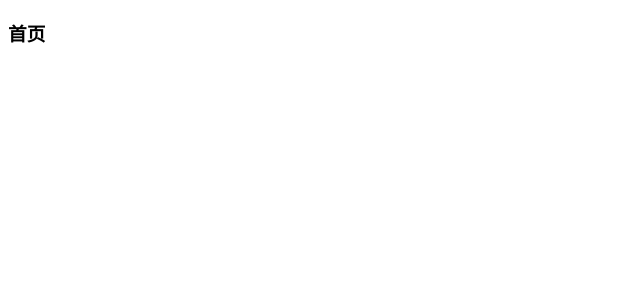
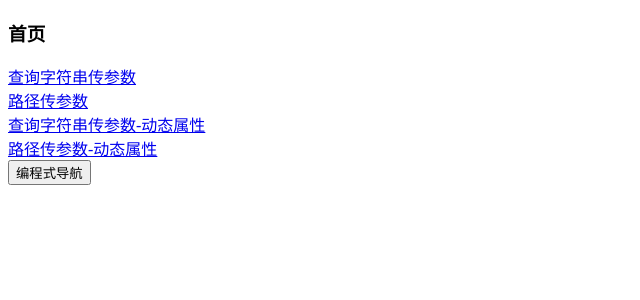
Before and after one commit to mindfreakcriss/my_vue_demo, a Vue app in the folder vue_base/: page / in a window 1280 px wide. Shown: the top 300 px of the page, without its empty margins (0-640 px from the left). Built offline with nearby package versions, Linux system fonts and the light colour scheme.

Commit message:
【提交】数据传参跳转

```diff
--- a/vue_base/src/router/index.js
+++ b/vue_base/src/router/index.js
@@ -4,11 +4,18 @@ import {createRouter,createWebHistory} from 'vue-router'
 const routes = [
     {
         path: '/', //路径
+        //alias:'/home', //路由别名
+        alias:['/index','/home'],//批量别名
         component: () => import('@/views/index.vue'), //组件
     },
     {
         path: '/content',
         component: () => import("@/views/content.vue")
+    },
+    {
+        path: '/user/:id',  //user/123 ,需要注意路径需要一致
+        name: 'member',//路由名字,用于动态参数传递
+        component: () => import('@/views/user.vue'),
     }
 ]
 
--- a/vue_base/src/views/content.vue
+++ b/vue_base/src/views/content.vue
@@ -4,6 +4,9 @@
 
 <template>
   <h3>内容页</h3>
+  <hr>
+  id: {{$route.query.id}}
+  name: {{$route.query.name}}
 </template>
 
 <style scoped>
--- a/vue_base/src/views/index.vue
+++ b/vue_base/src/views/index.vue
@@ -1,9 +1,24 @@
 <script setup>
+    import {useRouter} from 'vue-router'
+    const router = useRouter()
+
+    const goto = () => {
+      router.push('/user/12')
+    }
 
 </script>
 
 <template>
   <h3>首页</h3>
+  <router-link to="/content">查询字符串传参数</router-link>
+  <br>
+  <router-link to="/user/12">路径传参数</router-link>
+  <br>
+  <router-link :to="{path:'/content',query:{id:123,name:'title'}}">查询字符串传参数-动态属性</router-link>
+  <br>
+  <router-link :to="{name:'member',params:{id:123,name:'title'}}">路径传参数-动态属性</router-link>
+  <br>
+  <button @click="goto">编程式导航</button>
 </template>
 
 <style scoped>
--- /dev/null
+++ b/vue_base/src/views/user.vue
@@ -0,0 +1,12 @@
+<script setup>
+
+</script>
+
+<template>
+    个人主页:id {{ $route.params.id }}
+    个人名字：name {{ $route.params.name }}
+</template>
+
+<style scoped>
+
+</style>
--- a/vue_base/vite.config.js
+++ b/vue_base/vite.config.js
@@ -10,6 +10,7 @@ export default defineConfig({
     vue(),
     vueDevTools(),
   ],
+    //路径别名
   resolve: {
     alias: {
       '@': fileURLToPath(new URL('./src', import.meta.url))
```
